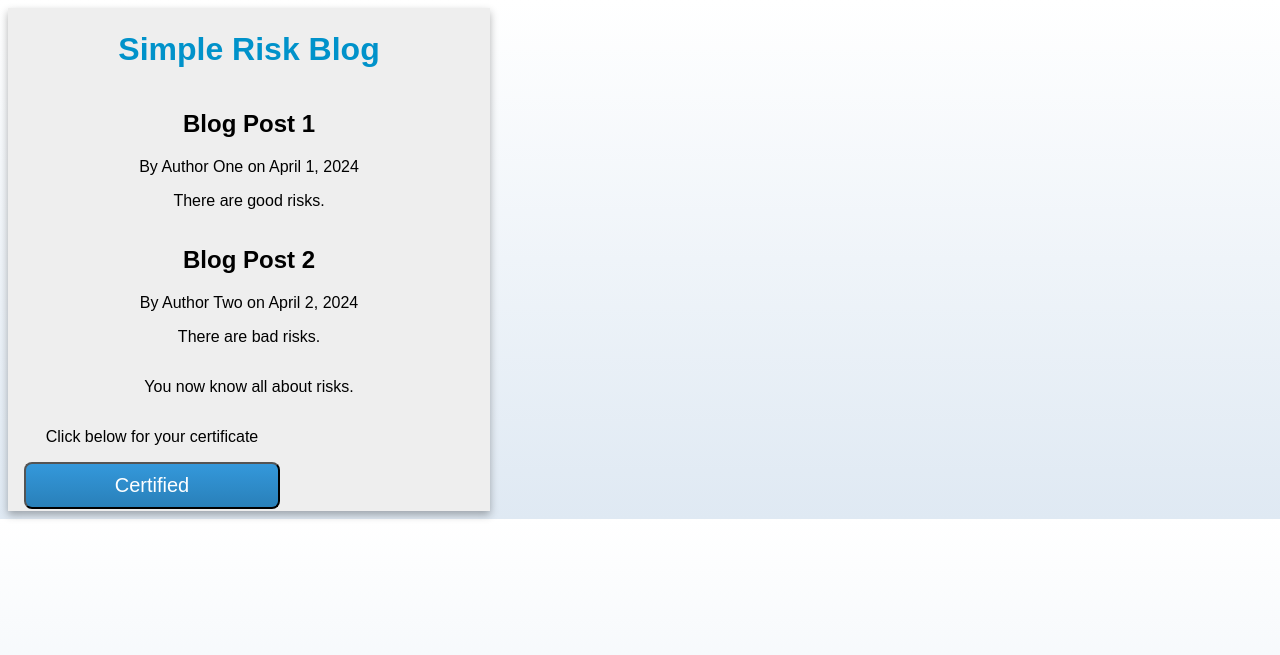
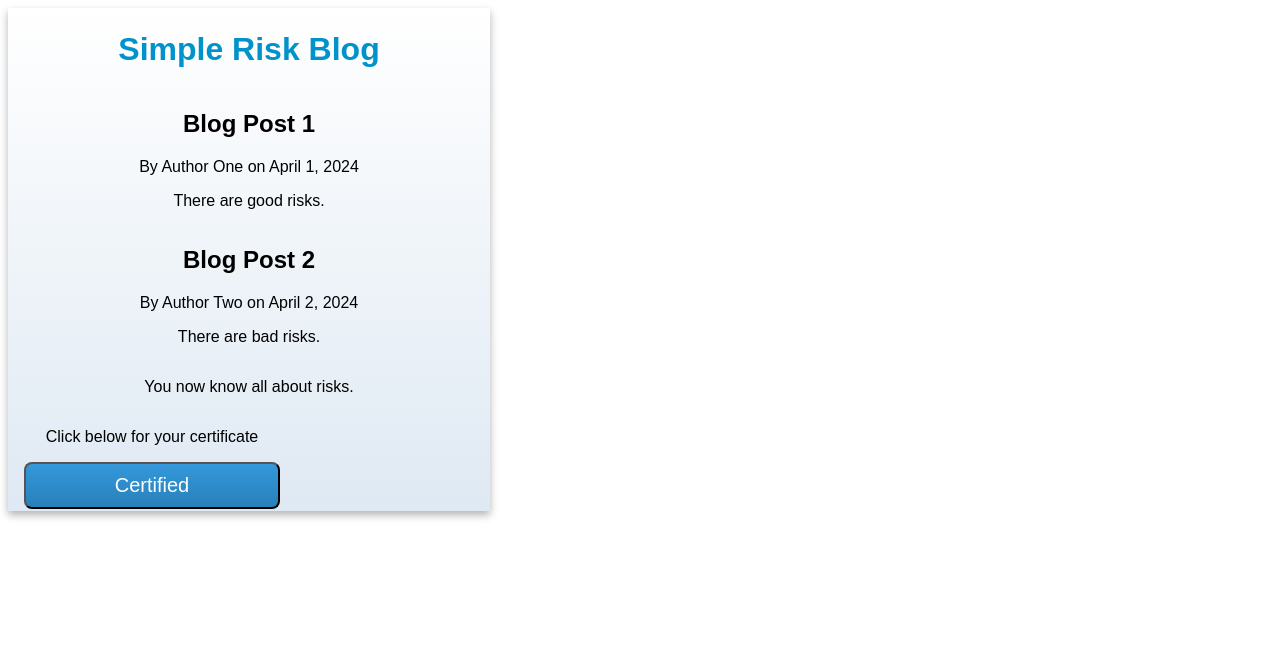
Before and after one commit to ldbshear/rolling-barnacles, a Flask app: page / in a window 1280 px wide. Shown: the top 655 px of the page. Run offline with Flask 3, Linux system fonts and the light colour scheme.

Commit message:
fixing css styles

```diff
--- a/static/style.css
+++ b/static/style.css
@@ -1,5 +1,4 @@
 body {
-    background: linear-gradient(to top, #dfe9f3 0%, white 100%);
     font-family: Arial, Helvetica, sans-serif;
 }
 
@@ -14,7 +13,7 @@ h1 {
 }
 
 #simpleRiskCard{
-    background: #eeeeee;
+    background: linear-gradient(to top, #dfe9f3 0%, white 100%);
     display: flex;
     flex-direction: column;
     justify-content: center;
```
